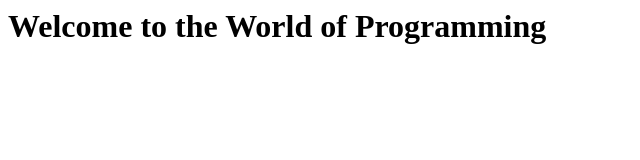
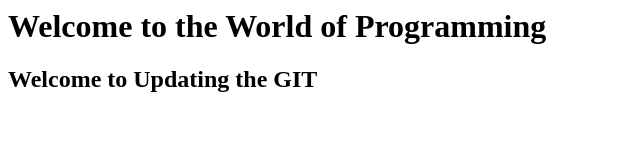
Before and after one commit to bvnchary2024/mygitrepo1, a plain HTML site: page index.html in a window 1280 px wide. Shown: the whole page, without its empty margins (0-640 px from the left). Drawn offline with Linux system fonts and the light colour scheme.

Commit message:
Updating

```diff
--- a/index.html
+++ b/index.html
@@ -1 +1,3 @@
 <h1> Welcome to the World of Programming </h1>
+
+<h2> Welcome to Updating the GIT </h2>
```
